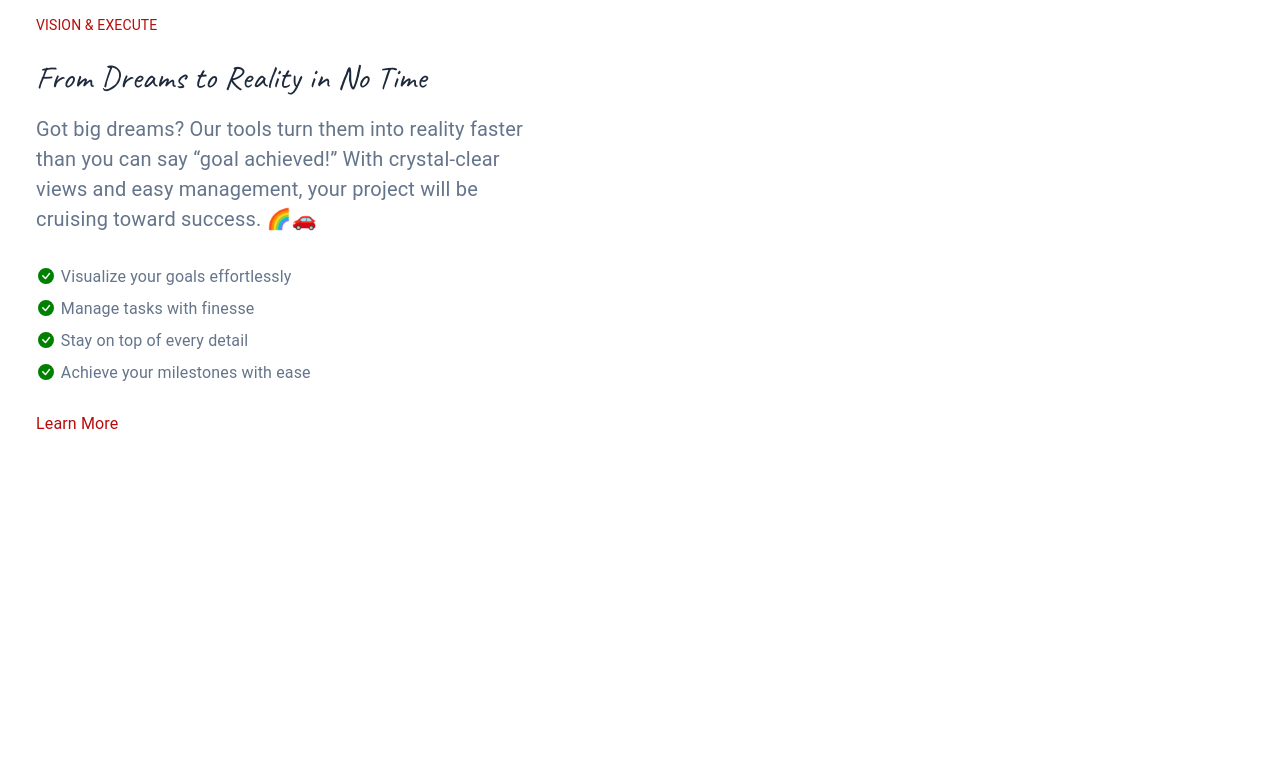
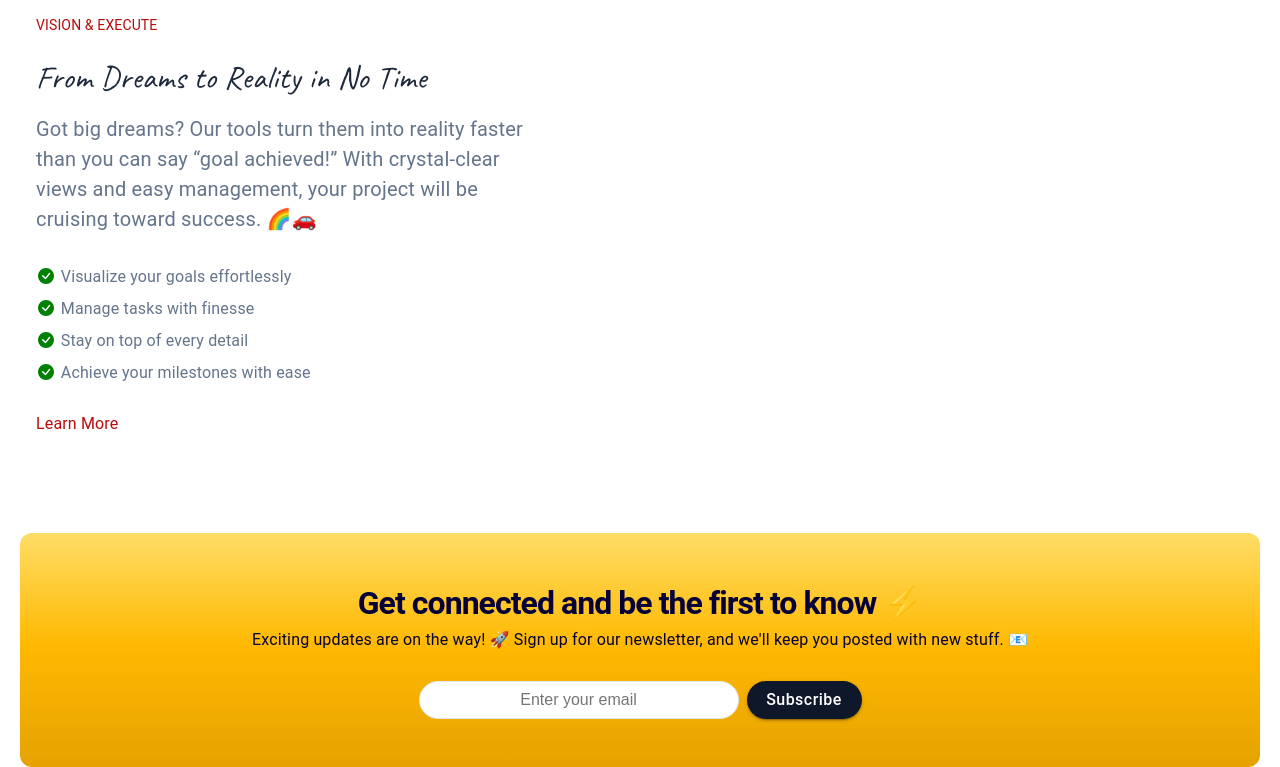
Before and after one commit to devxquadgit/devxquad, a Next.js app in the folder client/: page / in a window 1280 px wide. Shown: the part 3383-4150 px from the top of the page. Before the commit the page ends 3816 px from the top, so only its background shows below. Built offline with nearby package versions, Linux system fonts and the light colour scheme.

Commit message:
[Add]: Newsletter

```diff
--- /dev/null
+++ b/client/src/layouts/Newsletter/index.tsx
@@ -0,0 +1,66 @@
+import React, { useState } from "react";
+import styled from "@emotion/styled";
+import WTypo from "@/theme/WTypo"
+import WButton from "@/theme/WButton"
+import WInput from '@/theme/WInput'
+
+const StyledNewsletterDiv = styled.div`
+  margin-top: 100px;
+  border-radius: 0.75rem;
+  padding: 48px;
+	display: flex;
+  flex-direction: column;
+  align-items: center;
+  background: linear-gradient(180deg, #FFDD66, #FFB902 47.92%, #E6A200);
+`;
+
+const StyledForm = styled.div`
+  margin-top: 32px;
+	display: flex;
+  gap: 0.5rem;
+`;
+
+const index = () => {
+
+  const [inputValue, setInputValue] = useState<string>('');
+
+  const handleInputChange = (event: React.ChangeEvent<HTMLInputElement>) => {
+    setInputValue(event.target.value);
+  };
+
+	return (
+		<StyledNewsletterDiv>
+			<WTypo
+				label="Get connected and be the first to know ⚡️"
+				type="sub-xl"
+				color="#050038"
+        style={{fontWeight: '600', letterSpacing: '-.03em', marginBottom: '4px'}}
+			/>
+			<WTypo
+				label="Exciting updates are on the way! 🚀 Sign up for our newsletter, and we'll keep you posted with new stuff. 📧"
+				type="sub-md"
+				color="#050038"
+			/>
+      <StyledForm>
+        <WInput
+          type="email"
+          value={inputValue}
+          onChange={handleInputChange}
+          placeholder="Enter your email"
+          style={{height: '38px', textAlign: 'center', width: '20rem'}}
+        />
+        <WButton
+          label="Subscribe"
+          bgcolor="#0f172a"
+          textColor="white"
+          width="115px"
+          rounded
+          style={{height: '38px'}}
+          onClick={() => console.log('Button clicked!')}
+        />
+      </StyledForm>
+		</StyledNewsletterDiv>
+	);
+};
+
+export default index;
--- a/client/src/pages/index.tsx
+++ b/client/src/pages/index.tsx
@@ -1,15 +1,19 @@
 import React from 'react';
+import Styled from '@emotion/styled';
+import Navbar from '@/components/Navbar'
+
+import Hero from '@/layouts/Hero'
+import Feature from '@/layouts/Feature'
+import Info from '@/layouts/Info'
+import Newsletter from '@/layouts/Newsletter'
+
+
 import WButton from '../theme/WButton';
 import WTypo from '../theme/WTypo';
 import WTag from '@/theme/WTag';
 import TwitterIcon from '../assets/twitter.svg';
 
-import Navbar from '@/components/Navbar'
-import Styled from '@emotion/styled';
 
-import Hero from '@/layouts/Hero'
-import Feature from '@/layouts/Feature'
-import Info from '@/layouts/Info'
 
 const ContainerDiv = Styled.div`
   --bs-gutter-x: 2.5rem;
@@ -43,6 +47,9 @@ function index() {
       <ContainerDiv>
         <Info />
       </ContainerDiv>
+      <ContainerDiv>
+        <Newsletter />
+      </ContainerDiv>
       {/* <WButton
         label="Contact us"
         bgcolor="#b80b0a"
```
